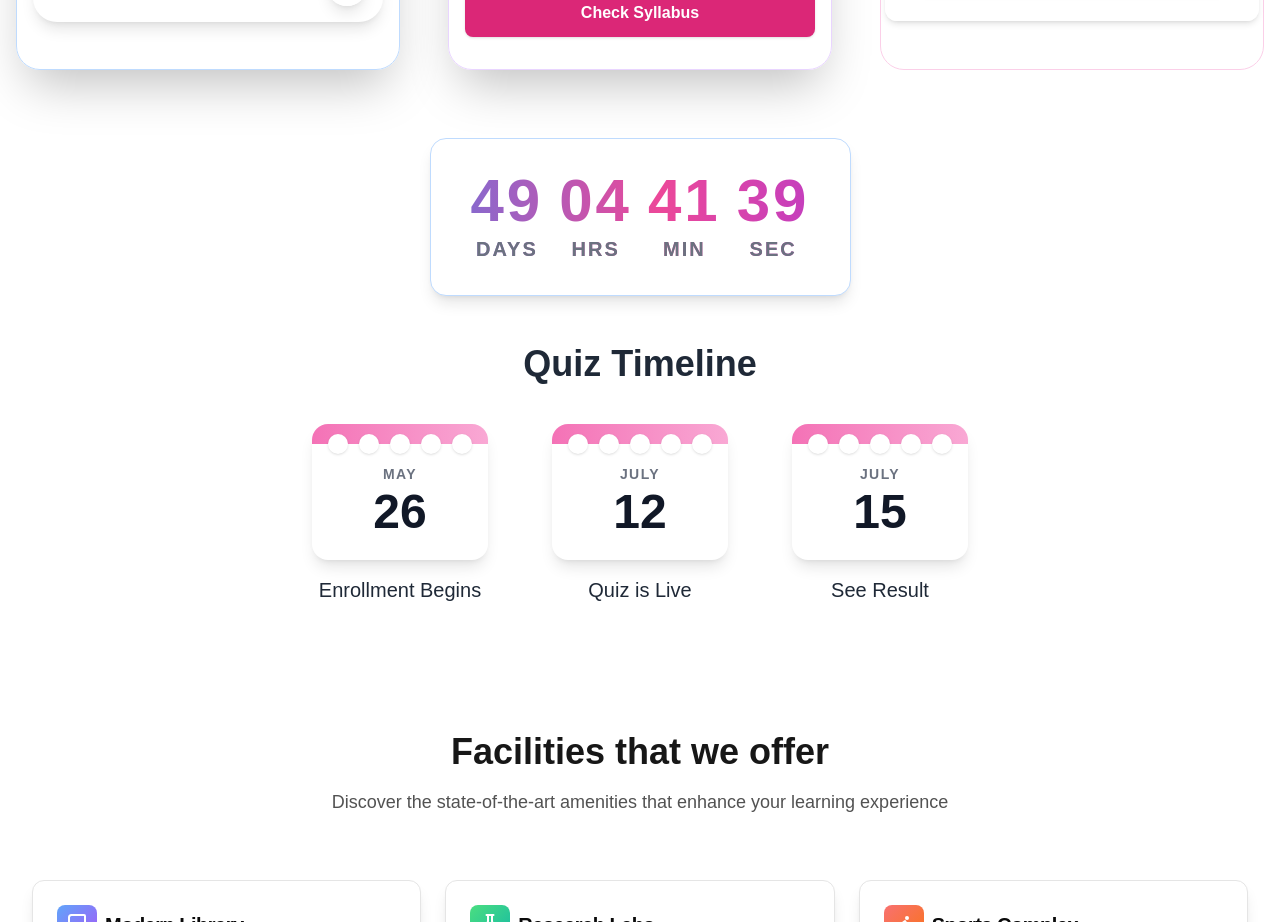
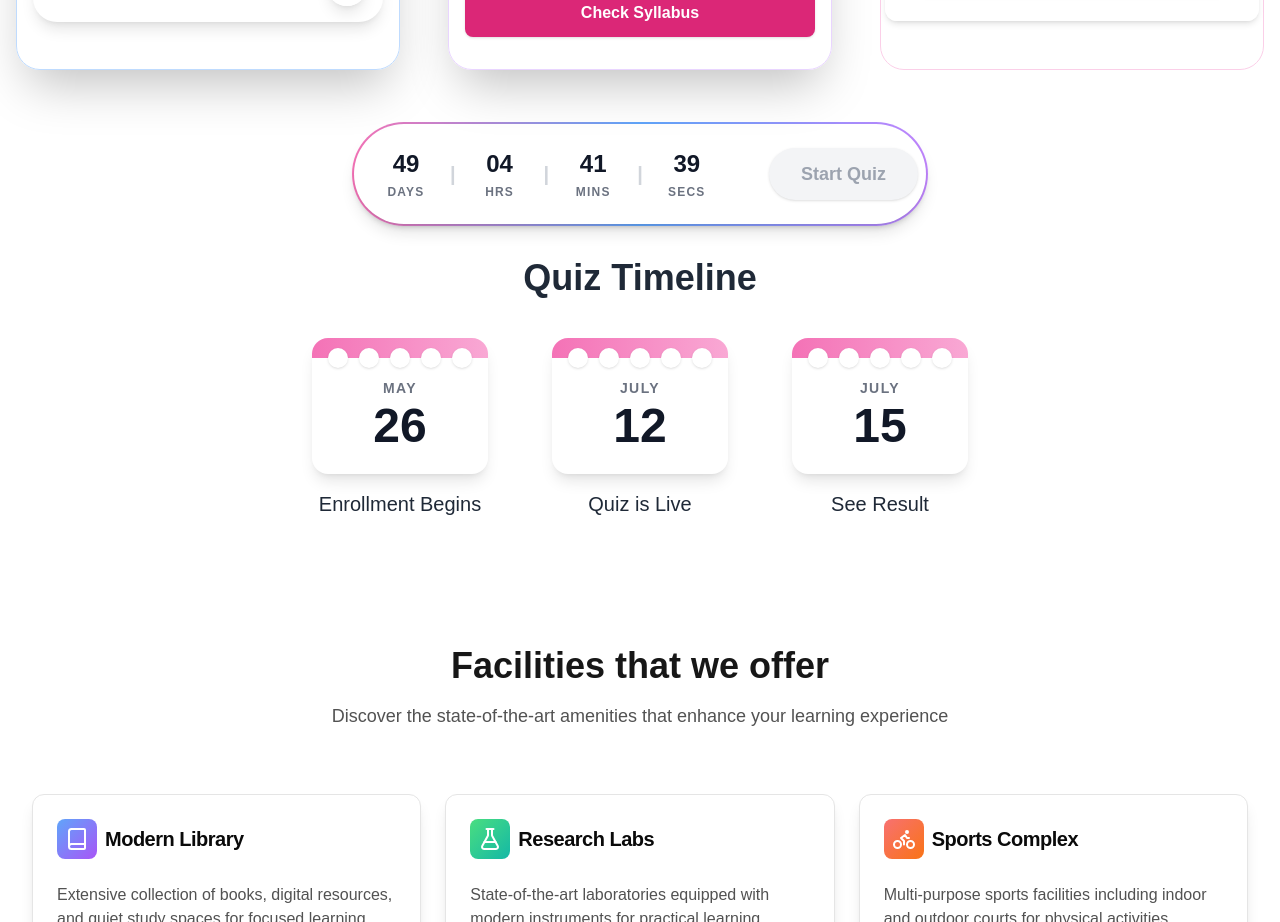
Before and after one commit to Agamya-Samuel/shuats-quiz-app, a Next.js app: page / in a window 1280 px wide. Shown: the part 1000-1922 px from the top of the page. Built offline with nearby package versions, Linux system fonts and the light colour scheme; no server answers; the database is empty; grey boxes are pictures that could not be loaded; what drizzle-zod would draw is missing.

Commit message:
improved Quiz Timeline

```diff
--- a/app/(homepage)/_components/TakeQuiz.tsx
+++ b/app/(homepage)/_components/TakeQuiz.tsx
@@ -2,6 +2,8 @@
 
 import { Calendar, Trophy } from 'lucide-react';
 import { useEffect, useState } from 'react';
+import { useRouter } from 'next/navigation';
+import { useCookies } from '@/contexts/cookie-context';
 
 import VideoFrame from './VideoFrame';
 
@@ -141,6 +143,10 @@ const CountdownTimer = () => {
     minutes: 0,
     seconds: 0,
   });
+  const [isOver, setIsOver] = useState(false);
+  const [loading, setLoading] = useState(false);
+  const router = useRouter();
+  const { user } = useCookies();
 
   useEffect(() => {
     const updateCountdown = () => {
@@ -148,6 +154,7 @@ const CountdownTimer = () => {
       const diff = eventDate.getTime() - now.getTime();
       if (diff <= 0) {
         setTimeLeft({ days: 0, hours: 0, minutes: 0, seconds: 0 });
+        setIsOver(true);
         return;
       }
       const days = Math.floor(diff / (1000 * 60 * 60 * 24));
@@ -155,21 +162,61 @@ const CountdownTimer = () => {
       const minutes = Math.floor((diff / (1000 * 60)) % 60);
       const seconds = Math.floor((diff / 1000) % 60);
       setTimeLeft({ days, hours, minutes, seconds });
+      setIsOver(false);
     };
     updateCountdown();
-    const timer = setInterval(updateCountdown, 1000);
+    const timer = setInterval(updateCountdown, 1000); // update every second
     return () => clearInterval(timer);
   }, []);
 
+  const handleStartQuiz = () => {
+    if (!isOver || loading) return;
+    setLoading(true);
+    if (user && user.userId) {
+      router.push('/user/quiz');
+    } else {
+      router.push('/login?redirect=/user/quiz');
+    }
+  };
+
   return (
-    <div className="w-full flex justify-center mt-12 mb-12">
-      <div className="bg-white rounded-2xl px-10 py-8 shadow-lg border border-blue-200 flex items-center justify-center text-center transition-transform duration-200 hover:scale-105">
-        <span className="text-4xl md:text-6xl font-extrabold tracking-tight bg-gradient-to-r from-blue-500 via-pink-500 to-purple-600 bg-clip-text text-transparent animate-gradient-x flex gap-4" style={{letterSpacing: '0.05em', backgroundSize: '200% 200%'}}>
-          <span className="flex flex-col items-center"><span>{String(timeLeft.days).padStart(2, '0')}</span><span className="text-base md:text-xl font-bold text-gray-500 tracking-widest mt-1">DAYS</span></span>
-          <span className="flex flex-col items-center"><span>{String(timeLeft.hours).padStart(2, '0')}</span><span className="text-base md:text-xl font-bold text-gray-500 tracking-widest mt-1">HRS</span></span>
-          <span className="flex flex-col items-center"><span>{String(timeLeft.minutes).padStart(2, '0')}</span><span className="text-base md:text-xl font-bold text-gray-500 tracking-widest mt-1">MIN</span></span>
-          <span className="flex flex-col items-center"><span>{String(timeLeft.seconds).padStart(2, '0')}</span><span className="text-base md:text-xl font-bold text-gray-500 tracking-widest mt-1">SEC</span></span>
-        </span>
+    <div className="w-full flex justify-center mt-8 mb-8 px-2">
+      {/* Gradient border wrapper */}
+      <div className="bg-gradient-to-r from-pink-400 via-blue-400 to-purple-400 p-[2px] rounded-full w-full max-w-xl shadow-lg">
+        <div className="flex items-center bg-white rounded-full shadow-md w-full p-1 md:p-2">
+          <div className="flex items-center px-2 md:px-6 py-2 md:py-4 gap-2 md:gap-6 text-center flex-1 overflow-x-auto">
+            <div className="flex flex-col items-center min-w-[40px]">
+              <span className="text-lg md:text-2xl font-extrabold text-gray-900">{String(timeLeft.days).padStart(2, '0')}</span>
+              <span className="text-[10px] md:text-xs font-semibold text-gray-500 tracking-widest mt-1">DAYS</span>
+            </div>
+            <span className="text-lg md:text-xl font-bold text-gray-300">|</span>
+            <div className="flex flex-col items-center min-w-[40px]">
+              <span className="text-lg md:text-2xl font-extrabold text-gray-900">{String(timeLeft.hours).padStart(2, '0')}</span>
+              <span className="text-[10px] md:text-xs font-semibold text-gray-500 tracking-widest mt-1">HRS</span>
+            </div>
+            <span className="text-lg md:text-xl font-bold text-gray-300">|</span>
+            <div className="flex flex-col items-center min-w-[40px]">
+              <span className="text-lg md:text-2xl font-extrabold text-gray-900">{String(timeLeft.minutes).padStart(2, '0')}</span>
+              <span className="text-[10px] md:text-xs font-semibold text-gray-500 tracking-widest mt-1">MINS</span>
+            </div>
+            <span className="text-lg md:text-xl font-bold text-gray-300">|</span>
+            <div className="flex flex-col items-center min-w-[40px]">
+              <span className="text-lg md:text-2xl font-extrabold text-gray-900">{String(timeLeft.seconds).padStart(2, '0')}</span>
+              <span className="text-[10px] md:text-xs font-semibold text-gray-500 tracking-widest mt-1">SECS</span>
+            </div>
+          </div>
+          <button
+            className={`ml-2 md:ml-4 px-4 md:px-8 py-2 md:py-3 rounded-full font-bold text-base md:text-lg transition-all duration-200 ${isOver ? 'bg-blue-600 text-white hover:bg-blue-700 cursor-pointer' : 'bg-gray-100 text-gray-400 cursor-not-allowed'} shadow whitespace-nowrap flex items-center justify-center`}
+            disabled={!isOver || loading}
+            style={{minWidth: 90}}
+            onClick={handleStartQuiz}
+          >
+            {loading ? (
+              <svg className="animate-spin h-5 w-5 mr-2 text-white" xmlns="http://www.w3.org/2000/svg" fill="none" viewBox="0 0 24 24"><circle className="opacity-25" cx="12" cy="12" r="10" stroke="currentColor" strokeWidth="4"></circle><path className="opacity-75" fill="currentColor" d="M4 12a8 8 0 018-8v8z"></path></svg>
+            ) : null}
+            Start Quiz
+          </button>
+        </div>
       </div>
     </div>
   );
```
